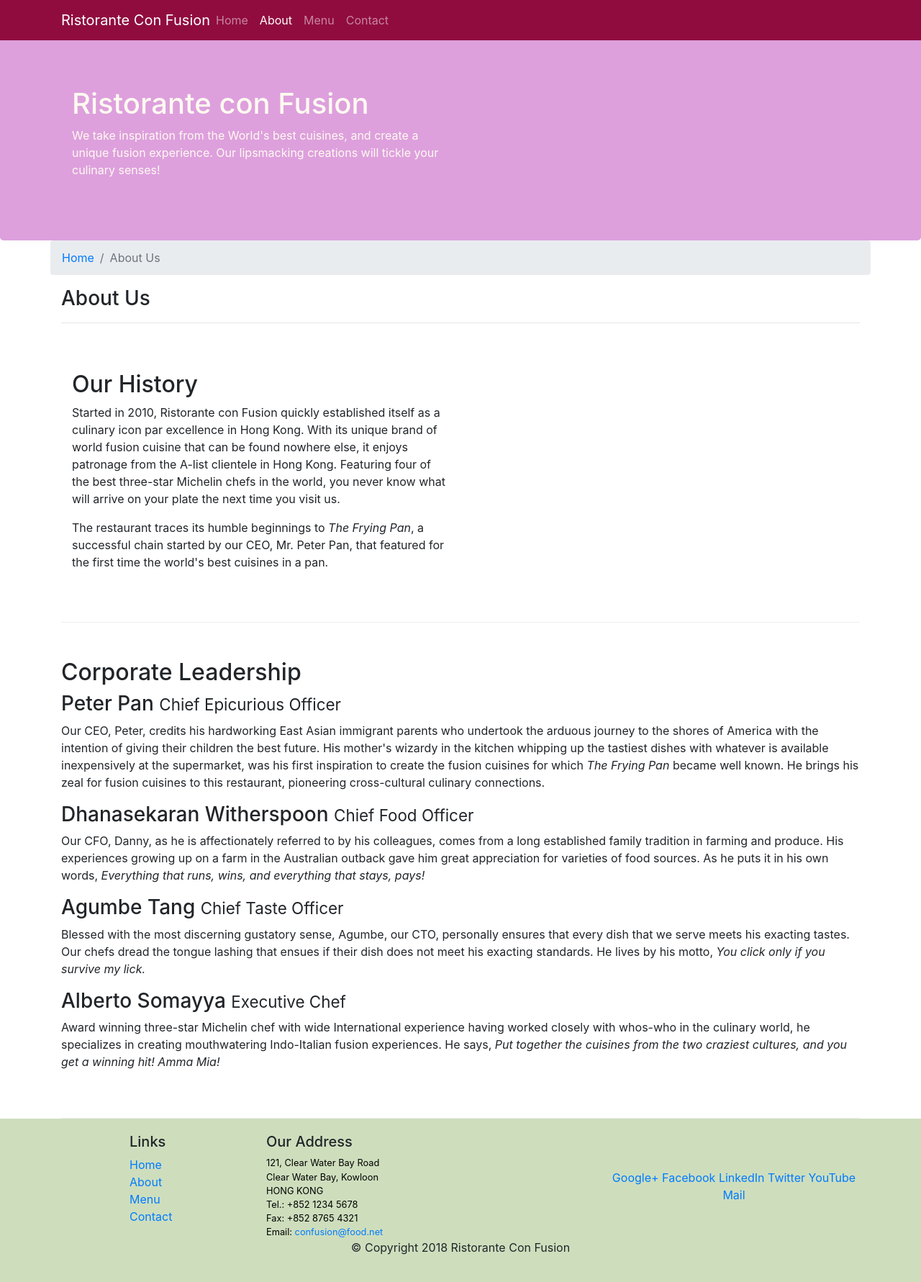
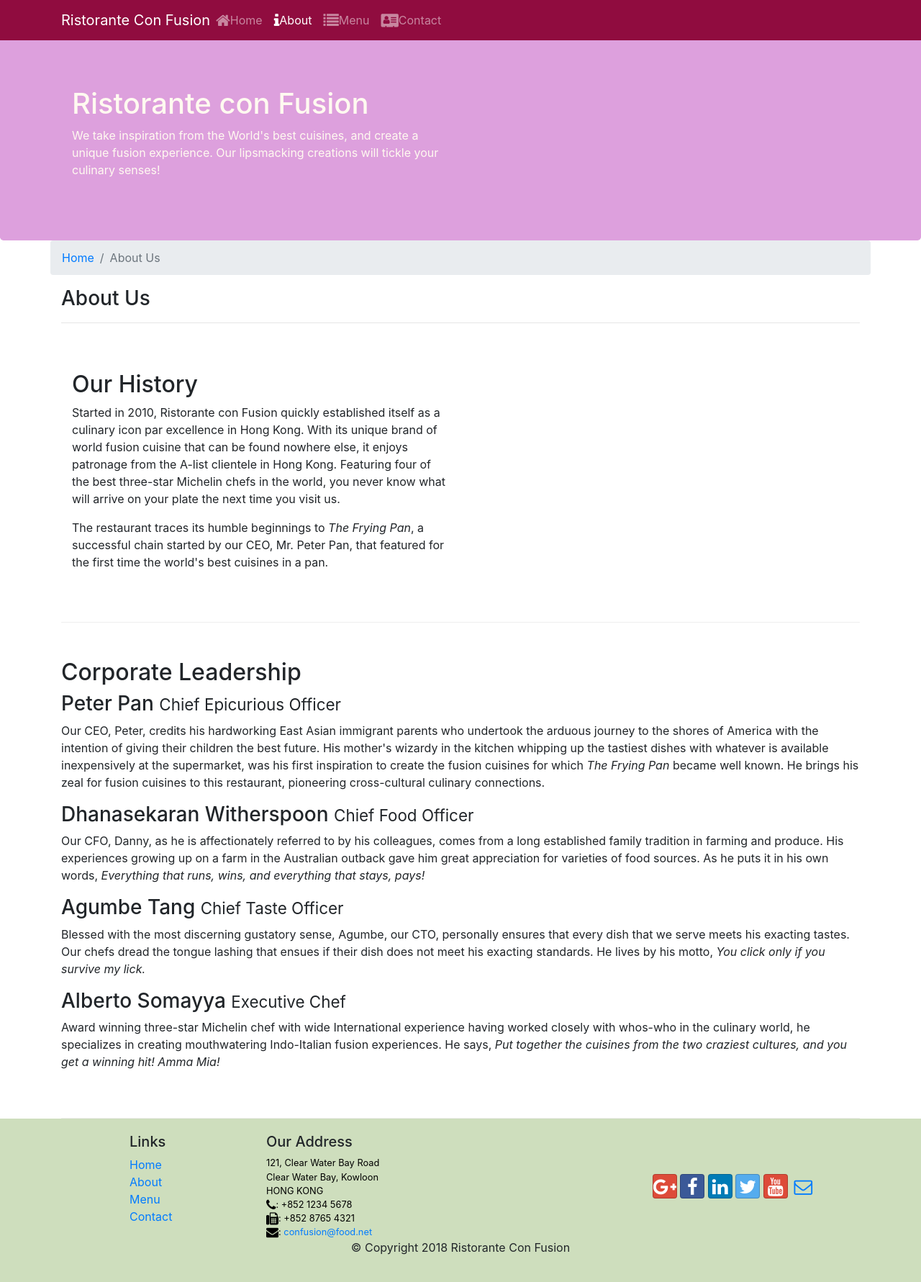
Before and after one commit to nrrf/conFusion, a website: page aboutus.html in a window 1280 px wide. Shown: the whole page at 72% size. Drawn offline with nearby package versions, Linux system fonts and the light colour scheme.

Commit message:
font icons

```diff
--- a/aboutus.html
+++ b/aboutus.html
@@ -12,6 +12,10 @@
 
     <!-- Bootstrap CSS -->
     <link rel="stylesheet" href="node_modules/bootstrap/dist/css/bootstrap.min.css">
+    <!--Font Awesome-->
+    <link rel="stylesheet" href="node_modules/font-awesome/css/font-awesome.min.css">
+    <!--Bootstrap social-->
+    <link rel="stylesheet" href="node_modules/bootstrap-social/bootstrap-social.css">
 
     <!--CSS-->
     <link rel="stylesheet" href="css/styles.css">
@@ -31,16 +35,16 @@
                 <ul class="navbar-nav mr-auto">
                     <!--mr define la margen derecha-->
                     <li class="nav-item">
-                        <a class="nav-link" href="./index.html">Home</a>
+                        <a class="nav-link" href="./index.html"><span class="fa fa-home fa-lg"></span>Home</a>
                     </li>
                     <li class="nav-item active">
-                        <a class="nav-link" href="#">About</a>
+                        <a class="nav-link" href="#"><span class="fa fa-info fa-lg"></span>About</a>
                     </li>
                     <li class="nav-item">
-                        <a class="nav-link" href="#">Menu</a>
+                        <a class="nav-link" href="#"><span class="fa fa-list fa-lg"></span>Menu</a>
                     </li>
                     <li class="nav-item">
-                        <a class="nav-link" href="#">Contact</a>
+                        <a class="nav-link" href="#"><span class="fa fa-address-card fa-lg"></span>Contact</a>
                     </li>
                 </ul>
             </div>
@@ -124,19 +128,19 @@
 		              121, Clear Water Bay Road<br>
 		              Clear Water Bay, Kowloon<br>
 		              HONG KONG<br>
-		              Tel.: +852 1234 5678<br>
-		              Fax: +852 8765 4321<br>
-		              Email: <a href="mailto:confusion@food.net">confusion@food.net</a>
+		              <i class="fa fa-phone fa-lg"></i>: +852 1234 5678<br>
+		              <i class="fa fa-fax fa-lg"></i>: +852 8765 4321<br>
+		              <i class="fa fa-envelope fa-lg"></i>: <a href="mailto:confusion@food.net">confusion@food.net</a>
 		           </address>
                 </div>
                 <div class="col-12 col-sm-4 align-self-center">
                     <div class="text-center">
-                        <a href="http://google.com/+">Google+</a>
-                        <a href="http://www.facebook.com/profile.php?id=">Facebook</a>
-                        <a href="http://www.linkedin.com/in/">LinkedIn</a>
-                        <a href="http://twitter.com/">Twitter</a>
-                        <a href="http://youtube.com/">YouTube</a>
-                        <a href="mailto:">Mail</a>
+                        <a class="btn btn-social-icon btn-google" href="http://google.com/+"><i class="fa fa-google-plus fa-lg"></i></a>
+                        <a class="btn btn-social-icon btn-facebook" href="http://www.facebook.com/profile.php?id="><i class="fa fa-facebook fa-lg"></i></a>
+                        <a class="btn btn-social-icon btn-linkedin" href="http://www.linkedin.com/in/"><i class="fa fa-linkedin fa-lg"></i></a>
+                        <a class="btn btn-social-icon btn-twitter" href="http://twitter.com/"><i class="fa fa-twitter fa-lg"></i></a>
+                        <a class="btn btn-social-icon btn-google" href="http://youtube.com/"><i class="fa fa-youtube fa-lg"></i></a>
+                        <a class="btn btn-social-icon" href="mailto:"><i class="fa fa-envelope-o fa-lg"></i></a>
                     </div>
                 </div>
             </div>
--- a/package.json
+++ b/package.json
@@ -15,6 +15,8 @@
     },
     "dependencies": {
         "bootstrap": "^4.0.0",
+        "bootstrap-social": "^5.1.1",
+        "font-awesome": "^4.7.0",
         "jquery": "^3.3.1",
         "popper.js": "^1.12.9"
     }
```
Also changed, not shown: guide_section_2_1.txt (+27 -0 lines), index.html (+17 -13 lines), 1 other file.
